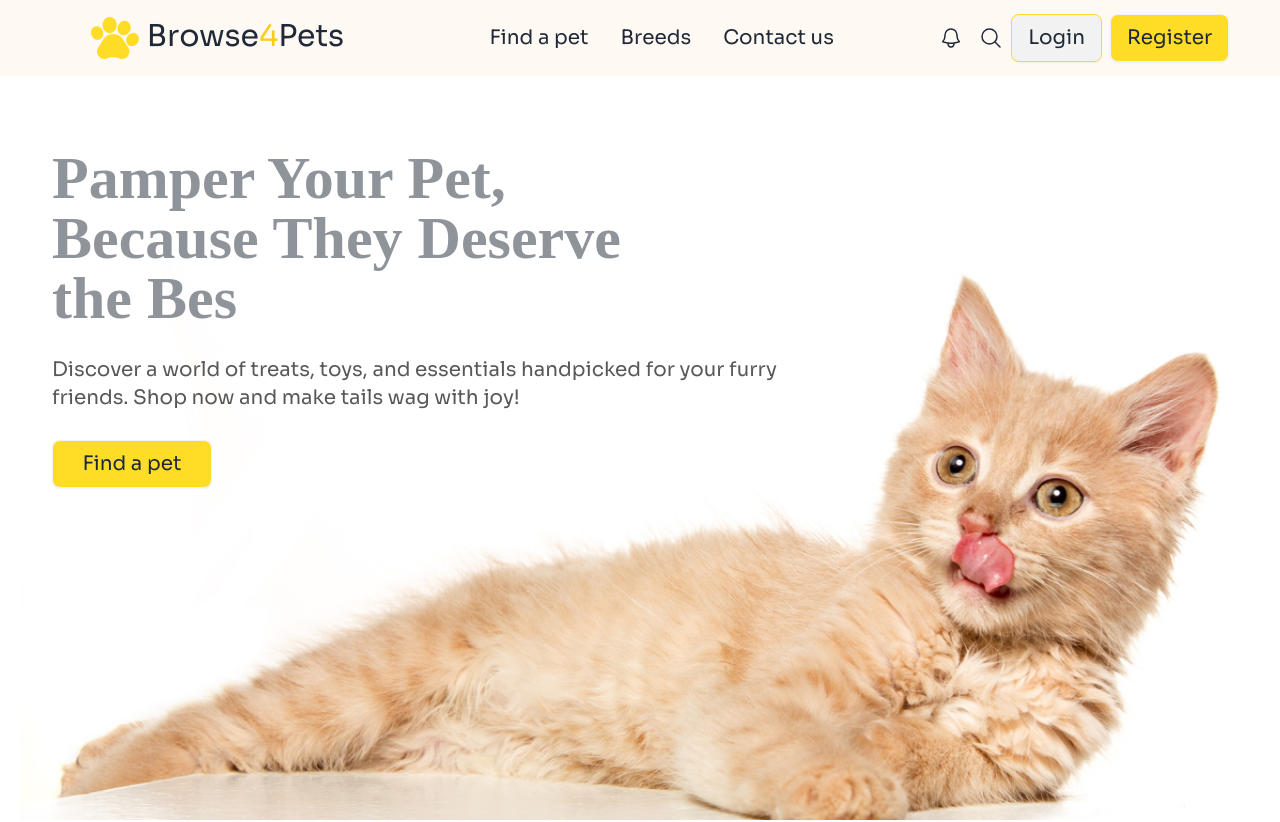
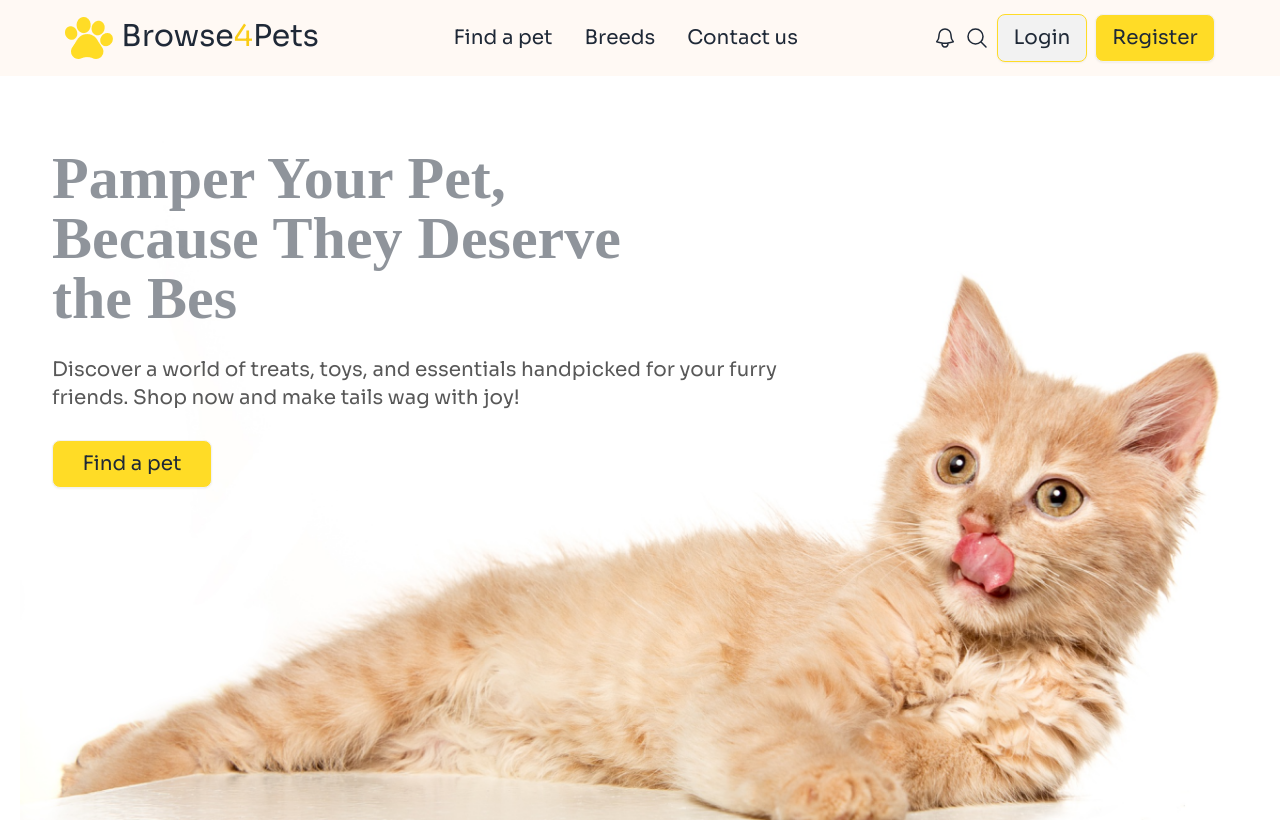
Before and after one commit to sujanchakma1/Asignment-3, a plain HTML site: page index.html in a window 1280 px wide. Shown: the top 822 px of the page. Drawn offline with nearby package versions, Linux system fonts and the light colour scheme; a web font is replaced by a local one.

Commit message:
added my asignment 3

```diff
--- a/index.html
+++ b/index.html
@@ -43,15 +43,11 @@
 <body class="sora-font">
   <header class="mx-auto">
     <!-- navbar section -->
-    <div class="navbar bg-bg flex lg:mx-auto lg:justify-around xl:justify-around 2xl:justify-around justify-between lg:border-0 2xl:border-0 xl:border-0 border-b border-holud">
+    <div class="navbar bg-bg flex lg:mx-auto lg:justify-around xl:justify-around 2xl:justify-around justify-between lg:border-0 border-b border-holud">
       <div class="">
-        <div class="dropdown">
-          <div tabindex="0" role="button" class=" lg:hidden sm:hidden">
-          </div>
-        </div>
-        <div class="mx-10">
+        <div class="">
           <a class="text-3xl font-normal  flex gap-2">
-            <img class=" text-xl" src="./c1-assets/logo-header.png" alt="">
+            <img class=" text-xl " src="./c1-assets/logo-header.png" alt="">
             <h4 class="hidden lg:flex mt-1">Browse<span class="text-yellow-400">4</span>Pets</h4></a>
 
         </div>
@@ -63,7 +59,7 @@
           <li><a>Contact us</a></li>
         </ul>
       </div>
-      <div class="space-x-2 hidden lg:flex">
+      <div class=" gap-2 hidden lg:flex">
         <a href=""><svg xmlns="http://www.w3.org/2000/svg" fill="none" viewBox="0 0 24 24" stroke-width="1.5" stroke="currentColor" class="size-6">
           <path stroke-linecap="round" stroke-linejoin="round" d="M14.857 17.082a23.848 23.848 0 0 0 5.454-1.31A8.967 8.967 0 0 1 18 9.75V9A6 6 0 0 0 6 9v.75a8.967 8.967 0 0 1-2.312 6.022c1.733.64 3.56 1.085 5.455 1.31m5.714 0a24.255 24.255 0 0 1-5.714 0m5.714 0a3 3 0 1 1-5.714 0" />
         </svg></a>
```
